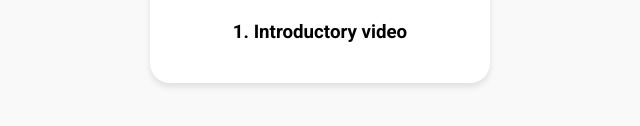
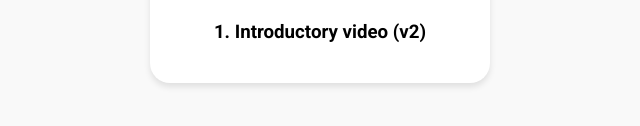
Before and after one commit to automatopiamv/github-pages, a plain HTML site: page elearning-showcase/chapters-list-v2.html in a window 1280 px wide. Shown: the part 386-512 px from the top of the page, 320-960 px from the left. Drawn offline with Linux system fonts and the light colour scheme.

Commit message:
Update chapters-list-v2.html

```diff
--- a/elearning-showcase/chapters-list-v2.html
+++ b/elearning-showcase/chapters-list-v2.html
@@ -114,7 +114,7 @@
             <!-- Replace "YOUR_VIDEO_URL" with the actual video URL and "YOUR_THUMBNAIL_IMAGE_URL" with the thumbnail image URL -->
             <div class="video-item" onclick="playVideo();">
                 <img src="https://i.ibb.co/Vg5mBTN/world.png" alt="Introductory video">
-                <h3>1. Introductory video</h3>
+                <h3>1. Introductory video (v2)</h3>
                 <div class="play-button">&#9658;</div>
             </div>
             <!-- Add more video-item elements for each chapter with their respective video URLs and thumbnail image URLs -->
```
